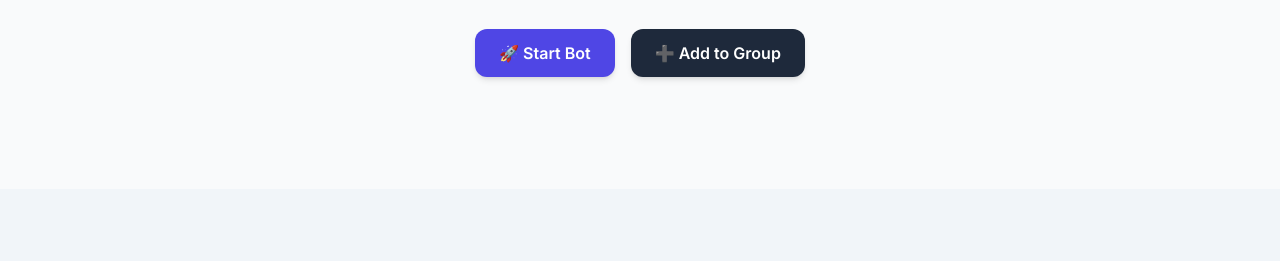
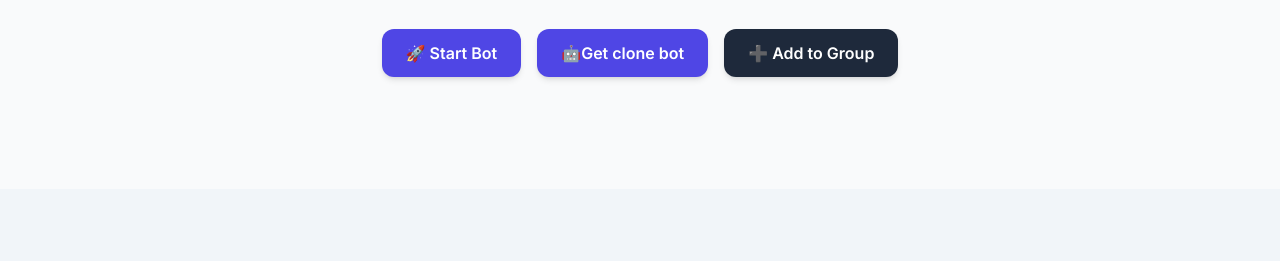
Before and after one commit to botdevofficial/Promobot, a plain HTML site: page index.html in a window 1280 px wide. Shown: the part 356-617 px from the top of the page. Drawn offline with nearby package versions, Linux system fonts and the light colour scheme.

Commit message:
Update index.html

```diff
--- a/index.html
+++ b/index.html
@@ -70,6 +70,9 @@
           <a id="ctaStart" href="https://t.me/anoni67_bot?start=start" class="inline-flex items-center justify-center px-6 py-3 rounded-xl bg-indigo-600 text-white font-semibold shadow-md hover:bg-indigo-700 focus:outline-none focus:ring-2 focus:ring-offset-2 focus:ring-indigo-500 transition-transform transform hover:scale-105" aria-label="Start Stand Bot">
             🚀 Start Bot
           </a>
+         <a id="ctaStart" href="https://t.me/chosentwo_bot?start=clone" class="inline-flex items-center justify-center px-6 py-3 rounded-xl bg-indigo-600 text-white font-semibold shadow-md hover:bg-indigo-700 focus:outline-none focus:ring-2 focus:ring-offset-2 focus:ring-indigo-500 transition-transform transform hover:scale-105" aria-label="Start Stand Bot">
+            🤖Get clone bot
+         </a>
           <a id="ctaGroup" href="https://t.me/anoni67_bot?startgroup=addme" class="inline-flex items-center justify-center px-6 py-3 rounded-xl bg-slate-800 text-white font-semibold shadow-md hover:bg-slate-900 dark:bg-slate-700 dark:hover:bg-slate-600 focus:outline-none focus:ring-2 focus:ring-offset-2 focus:ring-slate-500 transition-transform transform hover:scale-105" aria-label="Add Stand Bot to a group">
             ➕ Add to Group
           </a>
```
